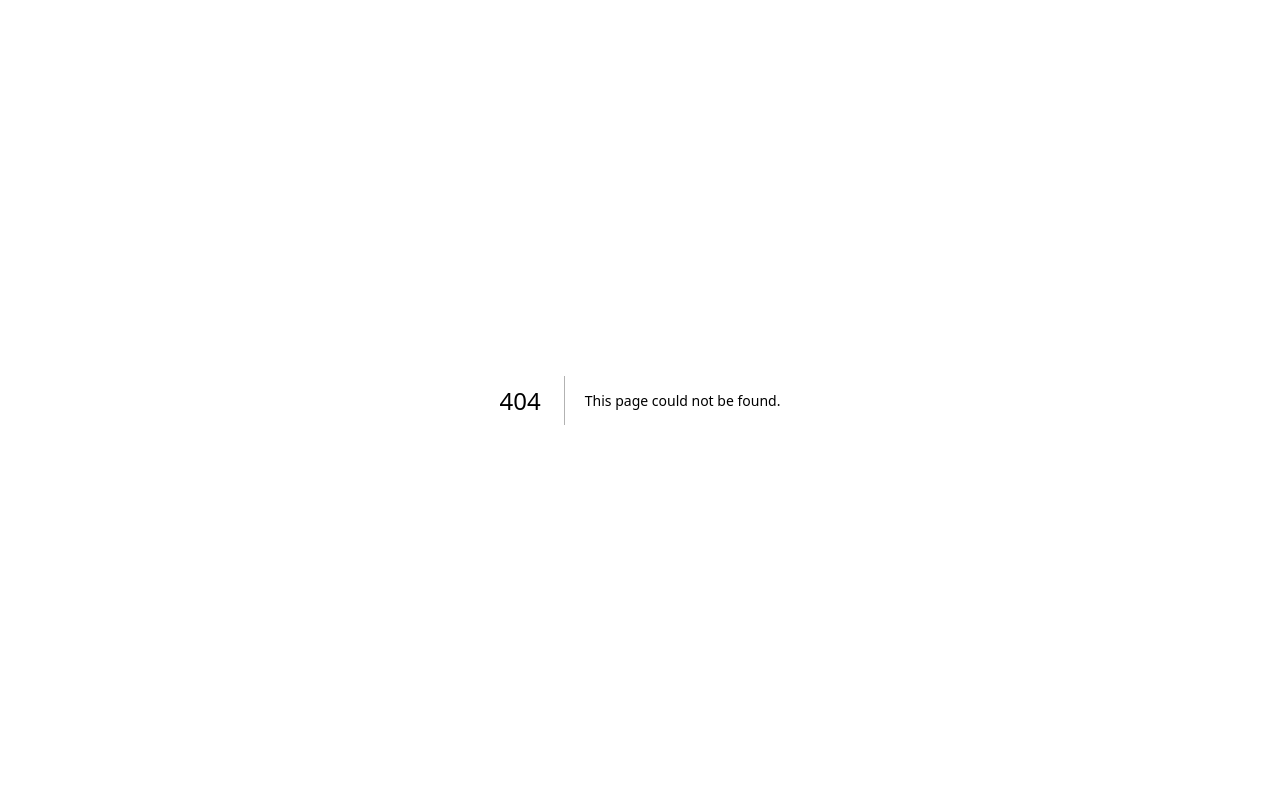
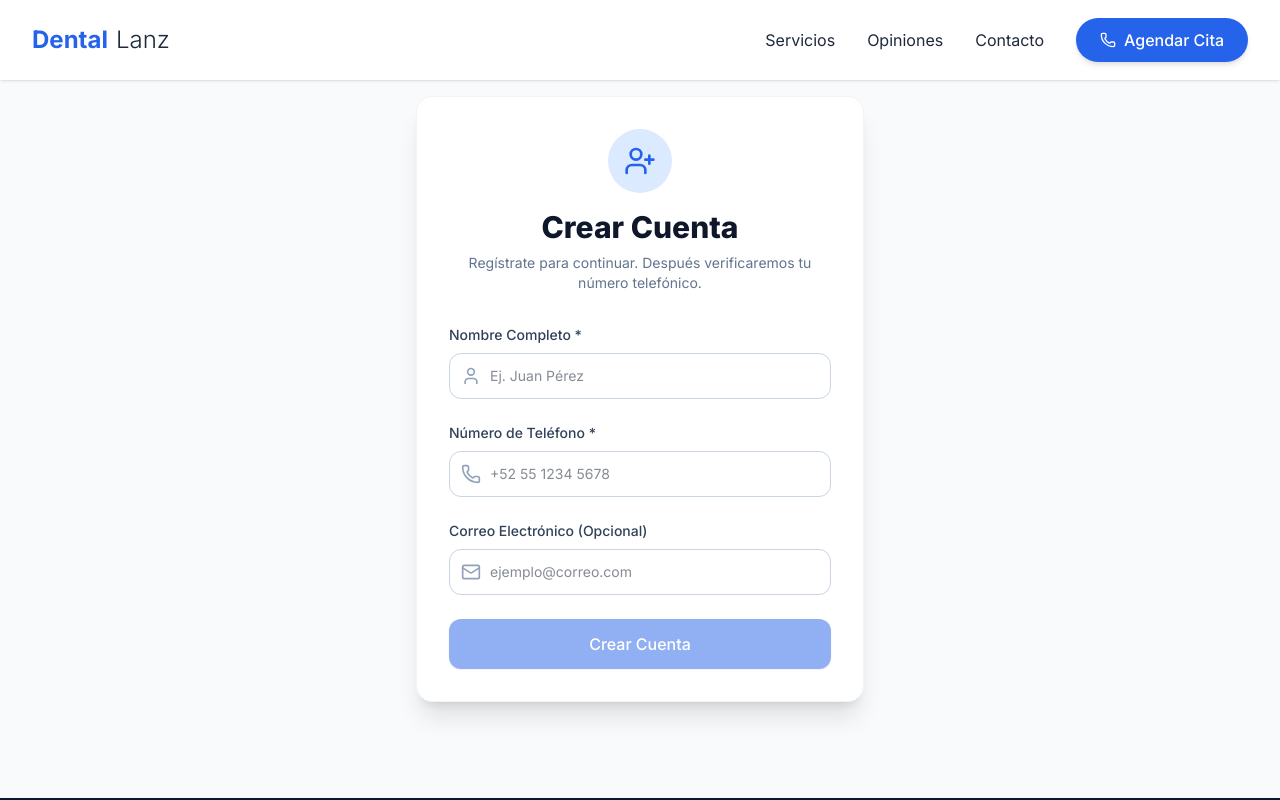
Before and after one commit to strackerfoxx/dentalLanz, a Next.js app: page /signup in a window 1280 px wide. Before the commit this address had no page. Shown: the top 800 px of the page. Built offline with nearby package versions, Linux system fonts and the light colour scheme.

Commit message:
api url changed to env

```diff
--- a/src/app/servicios/page.tsx
+++ b/src/app/servicios/page.tsx
@@ -11,7 +11,7 @@ export default async function ServicesPage() {
     <div className="min-h-screen flex flex-col bg-slate-50">
       <Navbar />
 
-      <main className="flex-grow pt-24 pb-16">
+      <main className="grow pt-24 pb-16">
         <div className="max-w-7xl mx-auto px-4 sm:px-6 lg:px-8">
           <div className="text-center max-w-3xl mx-auto mb-16">
             <h1 className="text-4xl font-extrabold text-secondary-900 sm:text-5xl tracking-tight">
@@ -28,7 +28,7 @@ export default async function ServicesPage() {
                 key={service.id}
                 className="bg-white rounded-2xl shadow-sm border border-slate-100 overflow-hidden flex flex-col hover:shadow-md transition-shadow"
               >
-                <div className="p-6 flex-grow">
+                <div className="p-6 grow">
                   <h3 className="text-2xl font-bold text-secondary-900 mb-2">
                     {service.name}
                   </h3>
--- a/src/app/crear-cliente/page.tsx
+++ b/src/app/signup/page.tsx
@@ -30,7 +30,7 @@ export default function CrearCliente() {
     setError("");
 
     try {
-      const res = await fetch("http://localhost:4000/api/client/self-create", {
+      const res = await fetch(`${process.env.NEXT_PUBLIC_API_URL}/client/self-create`, {
         method: "POST",
         headers: {
           "Content-Type": "application/json",
@@ -39,6 +39,7 @@ export default function CrearCliente() {
           name: formData.name,
           phone: formData.phone,
           ...(formData.email && { email: formData.email }),
+          businessId: process.env.NEXT_PUBLIC_BUSINESS_ID,
         }),
       });
 
@@ -47,7 +48,7 @@ export default function CrearCliente() {
       }
 
       // Redirigir a la pantalla de login para verificar el número
-      router.push("/login");
+      router.push("/verificar-numero");
     } catch (err: unknown) {
       if (err instanceof Error) {
         setError(err.message || "Ocurrió un error inesperado.");
@@ -63,7 +64,7 @@ export default function CrearCliente() {
     <div className="min-h-screen flex flex-col bg-slate-50">
       <Navbar />
 
-      <main className="flex-grow flex items-center justify-center py-24 px-4 sm:px-6 lg:px-8">
+      <main className="grow flex items-center justify-center py-24 px-4 sm:px-6 lg:px-8">
         <div className="max-w-md w-full bg-white rounded-2xl shadow-xl p-8 border border-slate-100">
           <div className="text-center mb-8">
             <div className="inline-flex items-center justify-center w-16 h-16 rounded-full bg-primary-100 text-primary-600 mb-4">
@@ -149,7 +150,7 @@ export default function CrearCliente() {
             <button
               type="submit"
               disabled={isLoading || !formData.name || !formData.phone}
-              className="mt-6 w-full flex justify-center py-3 px-4 border border-transparent rounded-xl shadow-sm text-base font-medium text-white bg-primary-600 hover:bg-primary-700 focus:outline-none focus:ring-2 focus:ring-offset-2 focus:ring-primary-500 disabled:opacity-50 disabled:cursor-not-allowed transition-all"
+              className="cursor-pointer mt-6 w-full flex justify-center py-3 px-4 border border-transparent rounded-xl shadow-sm text-base font-medium text-white bg-primary-600 hover:bg-primary-700 focus:outline-none focus:ring-2 focus:ring-offset-2 focus:ring-primary-500 disabled:opacity-50 disabled:cursor-not-allowed transition-all"
             >
               {isLoading ? "Creando..." : "Crear Cuenta"}
             </button>
--- a/src/app/login/page.tsx
+++ b/src/app/verificar-numero/page.tsx
@@ -12,7 +12,7 @@ import Footer from "@/components/Footer";
 import { Phone, KeyRound, ShieldCheck } from "lucide-react";
 
 export default function PhoneAuth() {
-  const [phone, setPhone] = useState("+525512345678");
+  const [phone, setPhone] = useState("+52");
   const [code, setCode] = useState("");
   const [step, setStep] = useState<1 | 2>(1);
   const [confirmationResult, setConfirmationResult] = useState<ConfirmationResult | null>(null);
@@ -64,7 +64,7 @@ export default function PhoneAuth() {
       const user = result.user;
       const idToken = await user.getIdToken();
 
-      await fetch(`http://localhost:4000/api/client/confirm-client`, {
+      await fetch(`${process.env.NEXT_PUBLIC_API_URL}/client/confirm-client`, {
         method: "POST",
         headers: {
           "Content-Type": "application/json"
@@ -88,7 +88,7 @@ export default function PhoneAuth() {
     <div className="min-h-screen flex flex-col bg-slate-50">
       <Navbar />
 
-      <main className="flex-grow flex items-center justify-center py-24 px-4 sm:px-6 lg:px-8">
+      <main className="grow flex items-center justify-center py-24 px-4 sm:px-6 lg:px-8">
         <div className="max-w-md w-full bg-white rounded-2xl shadow-xl p-8 border border-slate-100">
           <div className="text-center mb-8">
             <div className="inline-flex items-center justify-center w-16 h-16 rounded-full bg-primary-100 text-primary-600 mb-4">
```
